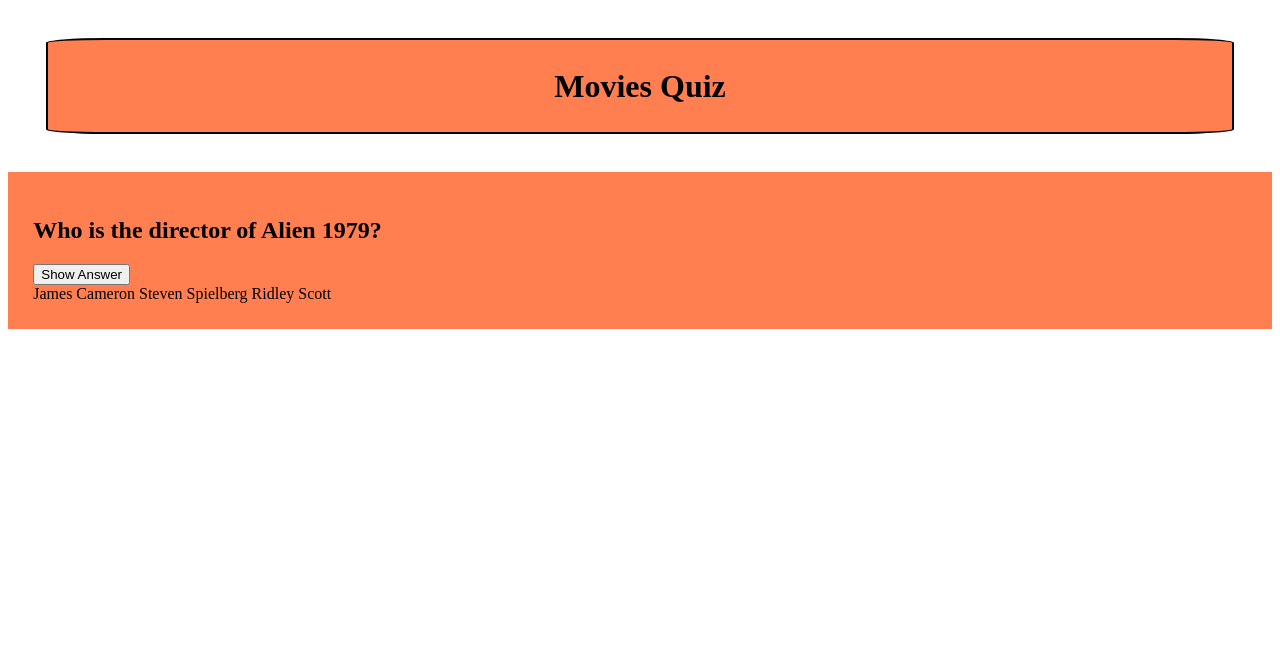
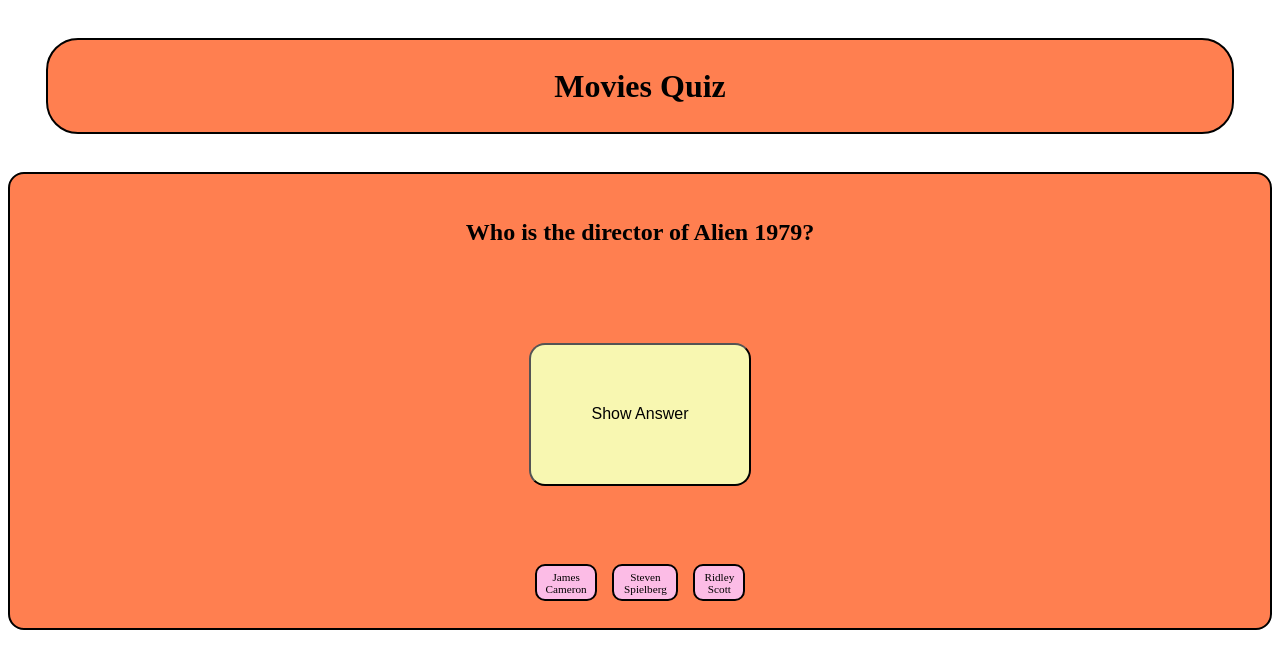
Before and after one commit to ImMrSage/quiz-app, a plain HTML site: page index.html in a window 1280 px wide. Drawn offline with Linux system fonts and the light colour scheme; a web font is replaced by a local one.

Commit message:
give styles to answer button and tags

```diff
--- a/css/cards.css
+++ b/css/cards.css
@@ -1,10 +1,43 @@
 .card-container {
   display: flex;
   flex-direction: column;
-  align-items: center;
 }
 
 .card {
   background-color: var(--color-coral);
+  border: 2px solid var(--color-black);
+  border-radius: 1rem;
   padding: 2%;
+  display: flex;
+  flex-direction: column;
+  align-items: center;
+  gap: 1rem;
 }
+
+.card-question {
+  text-align: center;
+}
+
+.toggle-answer {
+  background-color: rgb(248, 247, 177);
+  padding: 5%;
+  border-radius: 1em;
+  margin: 5%;
+  font-size: 1rem;
+}
+
+.tags {
+  display: flex;
+  justify-content: space-between;
+  gap: 5%;
+}
+
+.tag-answer {
+  background-color: rgb(252, 188, 230);
+  border: 2px solid var(--color-black);
+  border-radius: 10px;
+  padding: 2%;
+  margin: 1%;
+  font-size: 70%;
+  text-align: center;
+}
--- a/css/title.css
+++ b/css/title.css
@@ -3,8 +3,8 @@
   text-align: center;
   padding: 0.5%;
   margin: 3%;
-  border: 2px solid black;
-  border-radius: 5%;
+  border: 2px solid var(--color-black);
+  border-radius: 2rem;
   display: flex;
   justify-content: center;
 }
--- a/index.html
+++ b/index.html
@@ -11,7 +11,7 @@
       <h1>Movies Quiz</h1>
     </header>
     <main>
-      <div class="quiz-container">
+      <div class="card-container">
         <article class="card">
           <h2 class="card-question">Who is the director of Alien 1979?</h2>
           <button class="toggle-answer">Show Answer</button>
```
